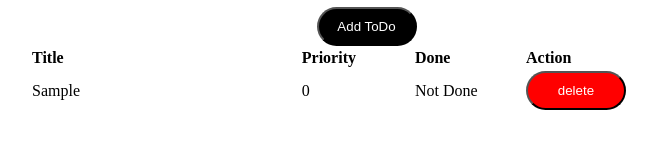
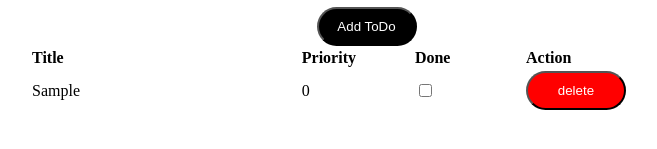
Before and after one commit to sathya0507/angular-app, an Angular app: page / in a window 1280 px wide. Both pictures are taken after typing "Sample" into the empty fields and a click on the button "Add ToDo". Shown: the part 333-482 px from the top of the page, without its empty margins (311-968 px from the left). Built offline with nearby package versions, Linux system fonts and the light colour scheme.

Commit message:
added check box

```diff
--- a/src/app/todo/todo.component.html
+++ b/src/app/todo/todo.component.html
@@ -46,7 +46,9 @@
     <tr *ngFor="let todo of todos">
       <td>{{ todo.title }}</td>
       <td>{{ todo.priority }}</td>
-      <td>{{ todo.done ? "Done" : "Not Done" }}</td>
+      <td>
+        <input type="checkbox" [(ngModel)]="todo.done" />
+      </td>
       <td>
         <button style="background-color: red" (click)="deleteToDo(todo)">
           delete
--- a/src/app/todo/todo.component.scss
+++ b/src/app/todo/todo.component.scss
@@ -1,7 +1,6 @@
 .container {
   width: calc(100vw - 300px);
   height: calc(100vh - 200px);
-  //   background-color: lightgray;
   display: flex;
   flex-direction: column;
   justify-content: center;
@@ -17,7 +16,6 @@ form {
 .form-items {
   display: grid;
   grid-template-columns: 75px 1fr;
-  // background-color: rebeccapurple;
 }
 
 label {
```
